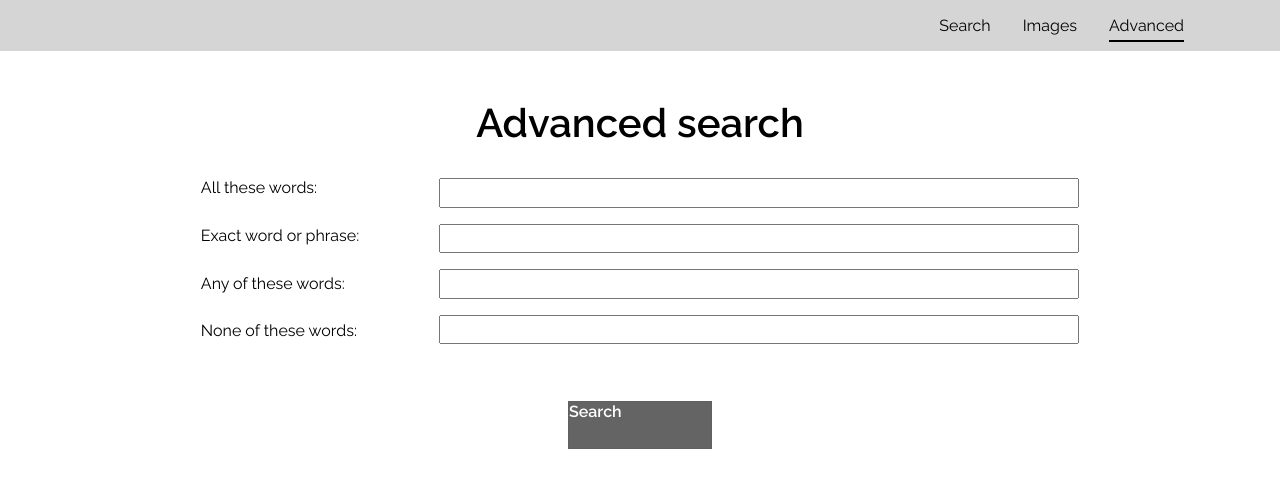
After one commit to PatrikDemel/patrikdemel.github.io, a PHP site: page /advanced.html in a window 1280 px wide. The commit adds this page. Shown: the top 488 px of the page. Run offline with PHP 8.4, Linux system fonts and the light colour scheme.

Commit message:
new project - google search

```diff
--- /dev/null
+++ b/search/advanced.html
@@ -0,0 +1,42 @@
+<!DOCTYPE html>
+<html lang="cs">
+<head>
+    <meta charset="UTF-8">
+    <meta name="viewport" content="width=device-width, initial-scale=1.0"/>
+    <link rel="icon" href="./img/icon-title.svg">
+    <link rel="stylesheet" href="./cs/main.css">
+    <link rel="preconnect" href="https://fonts.googleapis.com">
+    <link rel="preconnect" href="https://fonts.gstatic.com" crossorigin>
+    <link href="https://fonts.googleapis.com/css2?family=Raleway:wght@400;600&display=swap" rel="stylesheet">
+    <title>Advanced Search</title>
+</head>
+
+
+<body>
+<nav id="navigation_bar">
+    <ul>
+        <li><a href="index.html">Search</a></li>
+        <li><a href="images.html">Images</a></li>
+        <li><a class="current" href="advanced.html">Advanced</a></li>
+    </ul>
+</nav>
+<section id="advanced">
+    <h1>Advanced search</h1>
+    <div class="content">
+        <div class="labels">
+            <label for="all">All these words: </label>
+            <label for="exact">Exact word or phrase:</label>
+            <label for="any">Any of these words:</label>
+            <label for="none">None of these words:</label>
+        </div>
+        <div class="inputs">
+            <input type="text" id="all">
+            <input type="text" id="exact">
+            <input type="text" id="any">
+            <input type="text" id="none">
+        </div>
+    </div>
+    <a href="#" class="button">Search</a>
+</section>
+</body>
+</html>
--- a/GoogleSearch/cs/main.css
+++ b/search/cs/main.css
@@ -49,34 +49,89 @@
 
 #searchbox {
     height: 3rem;
-    width: 30rem;
+    width: 35rem;
     border-radius: 25px;
     border: #000 1px solid;
 }
 
 .button {
     display: inline-block;
-    width: 7rem;
+    width: 9rem;
     height: 3rem;
-    background-color: #4284f3;
-    border-radius: 25px;
-    text-align: center;
-    padding-top: 0.9rem;
+    background-color: #646464;
     color: #fff;
     text-decoration: none;
-    margin: 0 1rem;
+    border: 1px #606060 solid;
+    margin: 2rem;
+    font-weight: 600;
+    padding-right: 1.5rem;
 }
 
 .button:hover{
-    background-color: #284d8d;
+    background-color: #444444;
+}
+
+#main-section form {
+    display: flex;
+    flex-direction: column;
 }
 
 #main-section h1 {
     font-size: 4rem;
     margin-bottom: 4rem;
-    padding-right: 3rem;
+    margin-left: 2rem;
 }
 
 #main-section input {
     padding-left: 2rem;
 }
+
+
+/*Advanced*/
+#advanced {
+    display: flex;
+    flex-direction: column;
+    align-items: center;
+}
+
+#advanced h1 {
+    text-align: center;
+}
+#advanced .content {
+    display: flex;
+    flex-direction: row;
+}
+#advanced .content input {
+    width: 40rem;
+    margin-left: 5rem;
+}
+
+#advanced h1 {
+    font-size: 2.5rem;
+    margin: 3rem 0 2rem 0;
+}
+
+#advanced p {
+    margin-bottom: 1rem;
+    font-weight: 600;
+}
+
+#advanced .labels {
+    display: flex;
+    flex-direction: column;
+}
+
+#advanced .labels label {
+    margin-bottom: 1.8rem;
+}
+
+#advanced .inputs {
+    display: flex;
+    flex-direction: column;
+}
+
+#advanced .inputs input {
+    margin-bottom: 1rem;
+    line-height: 1.6rem;
+    padding-left: 0.5rem;
+}
```
Also changed, not shown: search/images.html (added, +29 -0 lines), search/index.html (renamed from GoogleSearch/index.html, +4 -4 lines), search/img/icon-title.svg (renamed from GoogleSearch/img/icon-title.svg).
